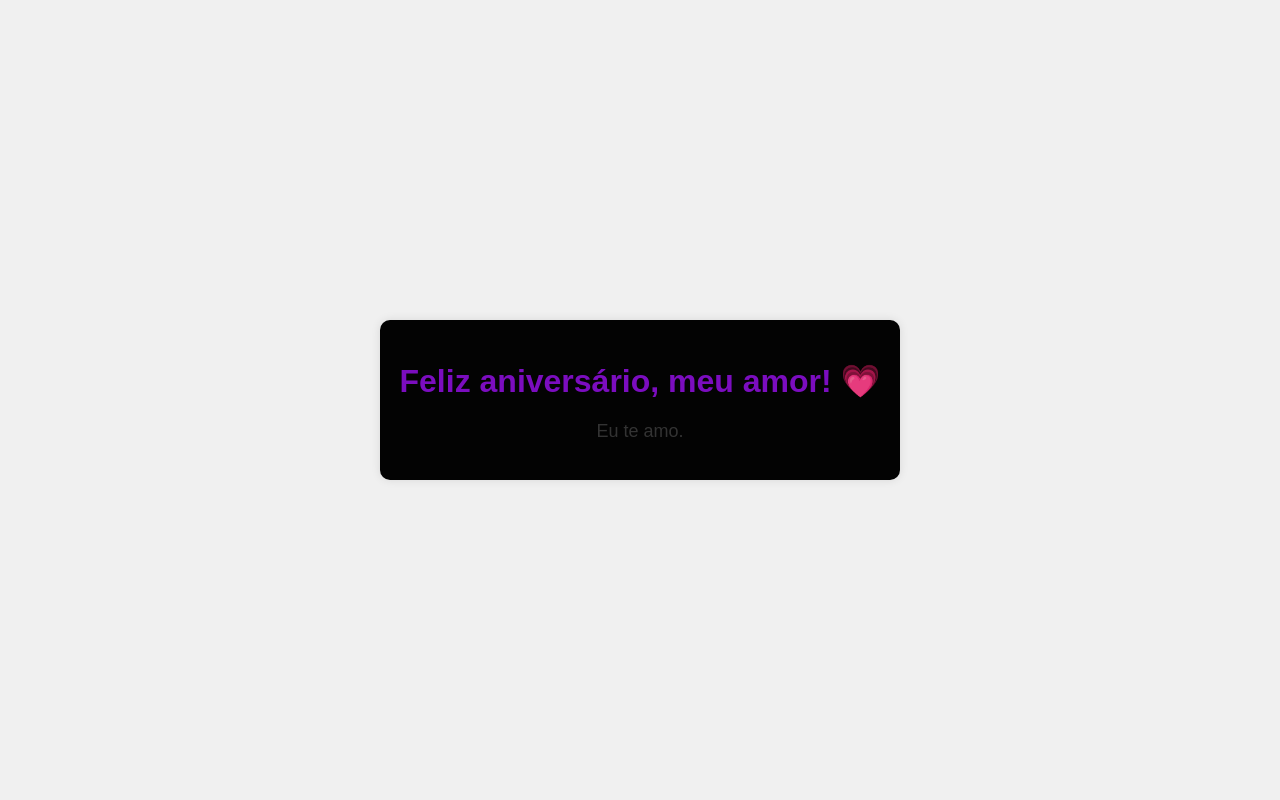
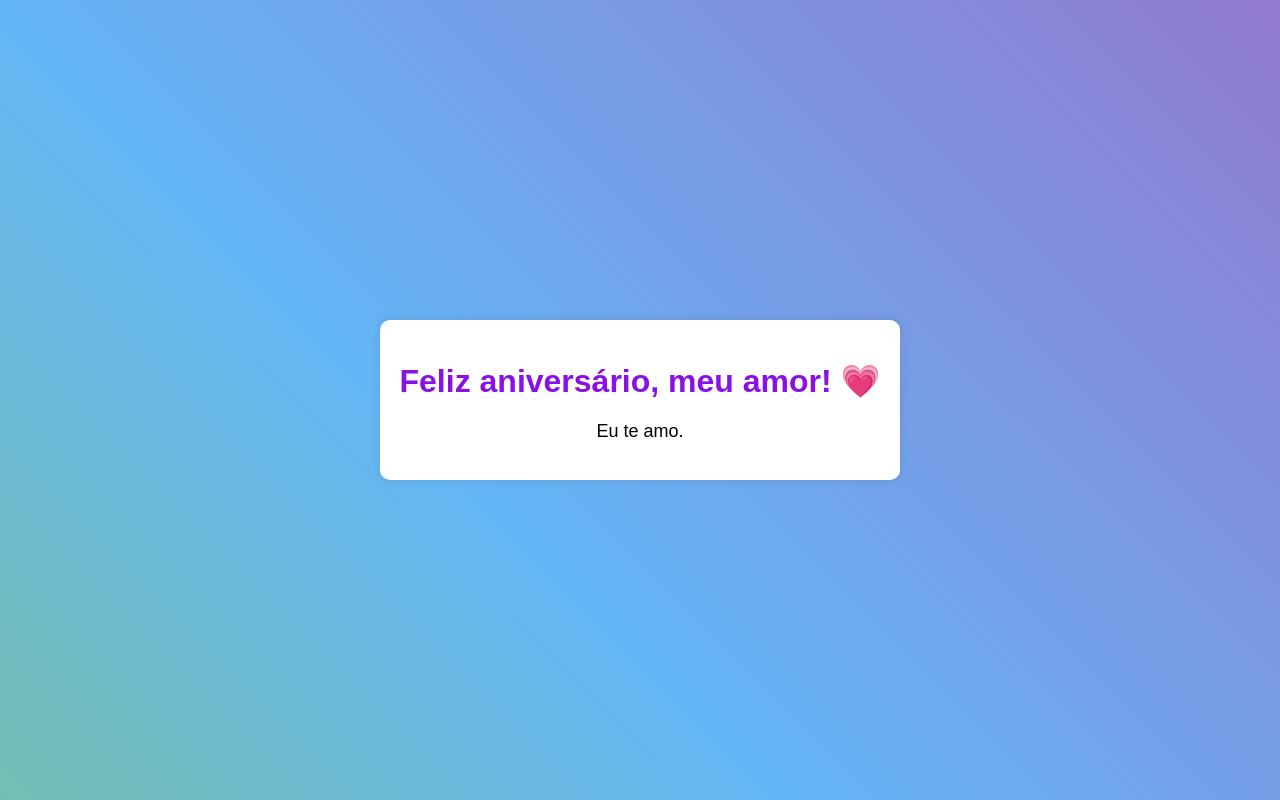
Before and after one commit to hwllthy/leo-eu-te-amo, a plain HTML site: page index.html in a window 1280 px wide. Drawn offline with Linux system fonts and the light colour scheme.

Commit message:
styles.css

```diff
--- a/styles.css
+++ b/styles.css
@@ -1,26 +1,39 @@
+/* Fundo da página com gradiente de cores */
 body {
     display: flex;
     justify-content: center;
     align-items: center;
     height: 100vh;
     margin: 0;
-    background-color: #f0f0f0;
+    background: linear-gradient(45deg, #ff6f61, #ffb74d, #ffeb3b, #81c784, #64b5f6, #9575cd, #f06292);
+    background-size: 400% 400%;
+    animation: gradientAnimation 15s ease infinite;
     font-family: Arial, sans-serif;
 }
 
+/* Animação para o gradiente */
+@keyframes gradientAnimation {
+    0% { background-position: 0% 50%; }
+    50% { background-position: 100% 50%; }
+    100% { background-position: 0% 50%; }
+}
+
+/* Estilo do contêiner */
 .container {
     text-align: center;
-    background-color: #030303;
+    background-color: #ffffff; /* Branco */
     padding: 20px;
     border-radius: 10px;
     box-shadow: 0 0 10px rgba(0, 0, 0, 0.1);
 }
 
+/* Cor do título */
 h1 {
-    color: #7b0dbf;
+    color: #8910e6; /* Cor específica */
 }
 
+/* Cor do parágrafo */
 p {
-    color: #333;
+    color: #000000; /* Preto */
     font-size: 18px;
 }
```
